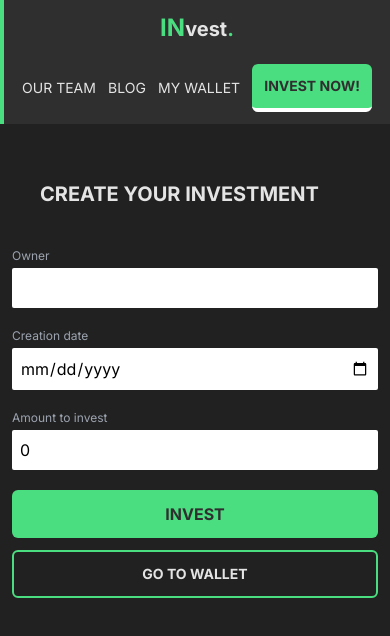
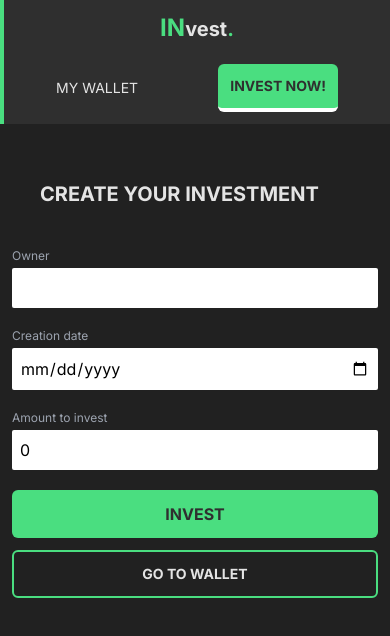
Before and after one commit to viniciusIrikawa2/Invest-App, a Next.js app: page /create in a window 390 px wide. Shown: the top 636 px of the page. Built offline with nearby package versions, Linux system fonts and the light colour scheme.

Commit message:
styles: adjustments in mobile view

```diff
--- a/app/components/Modal.tsx
+++ b/app/components/Modal.tsx
@@ -8,13 +8,13 @@ interface TableProps {
 const Modal = ({ setShowModal }: TableProps) => {
     return (
         <div className=' h-screen w-full fixed top-0 left-0'>
-            <div className='border-4 border-in-white rounded-xl md:w-1/2 w-full h-[60vh] md:mx-0 mx-3 z-40 absolute top-1/2 left-1/2 -translate-x-1/2 -translate-y-1/2'>
+            <div className='border-4 border-in-white rounded-xl md:w-1/2 w-full h-[60vh] md:mx-0 z-40 absolute top-1/2 left-1/2 -translate-x-1/2 -translate-y-1/2'>
                 <div className='flex flex-row items-center justify-between mt-5 px-10'>
                     <h3 className='text-in-white text-xl uppercase font-bold'> Investment details </h3>
                         <button className='text-[#4ade80] text-2xl font-bold' title='Close modal' onClick={() => setShowModal(false)}> x </button>
                 </div>
             </div>
-            <div id='background' className='bg-[#0000009f] w-full h-screen absolute top-0 left-0'></div>
+            <div id='background' className='bg-[#000000d7] w-full h-screen absolute top-0 left-0'></div>
         </div>
     )
 }
--- a/app/components/NavBar.tsx
+++ b/app/components/NavBar.tsx
@@ -10,17 +10,7 @@ const NavBar = () => {
                     <span className='text-green-400 text-2xl'>IN</span>vest<span className='text-green-400'>.</span>
                 </Link>
             </h1>
-            <ul className='uppercase flex items-center justify-around text-in-white md:w-1/3 w-full text-sm cursor-pointer'>
-                <li>
-                    <Link href=''>
-                        our team
-                    </Link>
-                </li>
-                <li>
-                    <Link href=''>
-                        blog
-                    </Link>
-                </li>
+            <ul className='uppercase flex items-center justify-around text-in-white md:w-1/5 w-full text-sm cursor-pointer'>
                 <li>
                     <Link href='/wallet'>
                         my wallet
```
